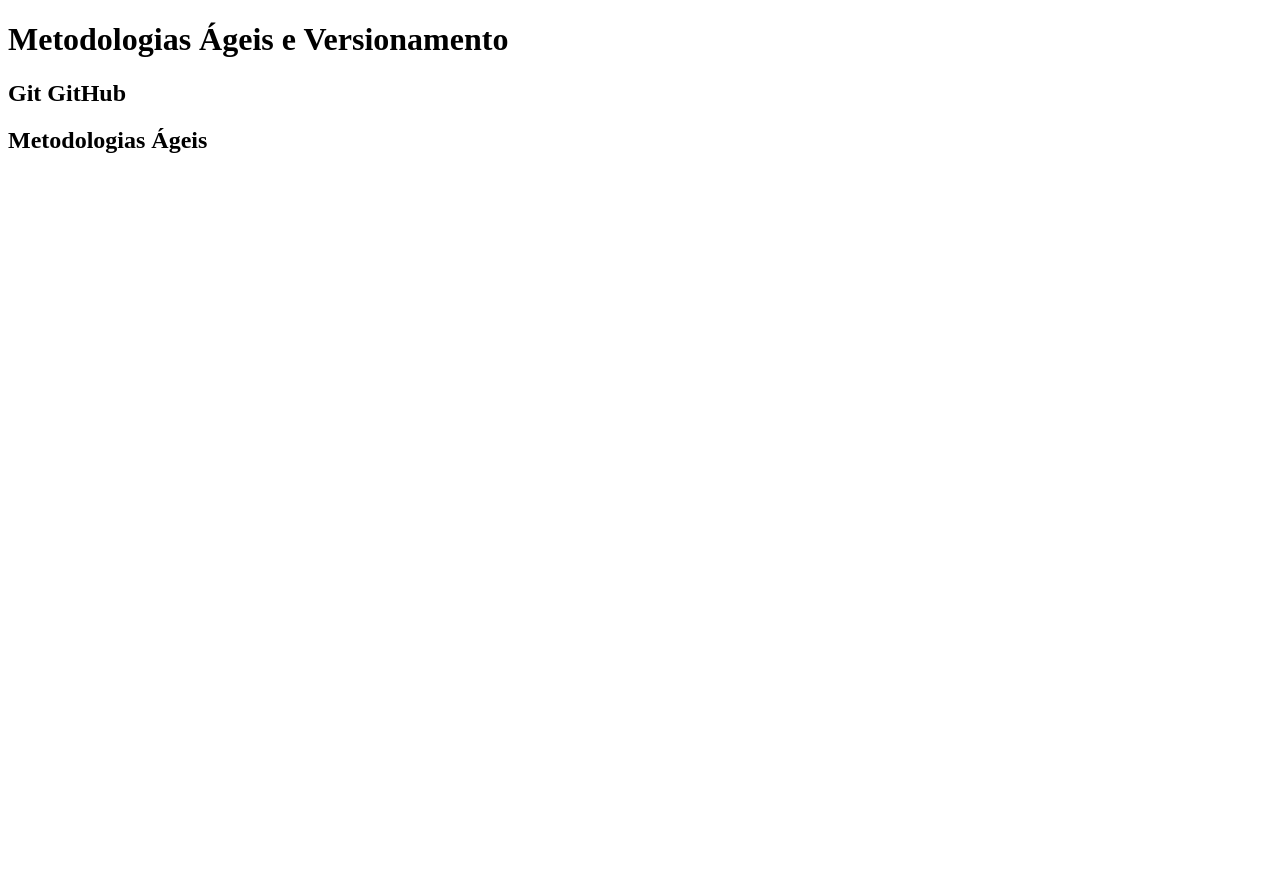
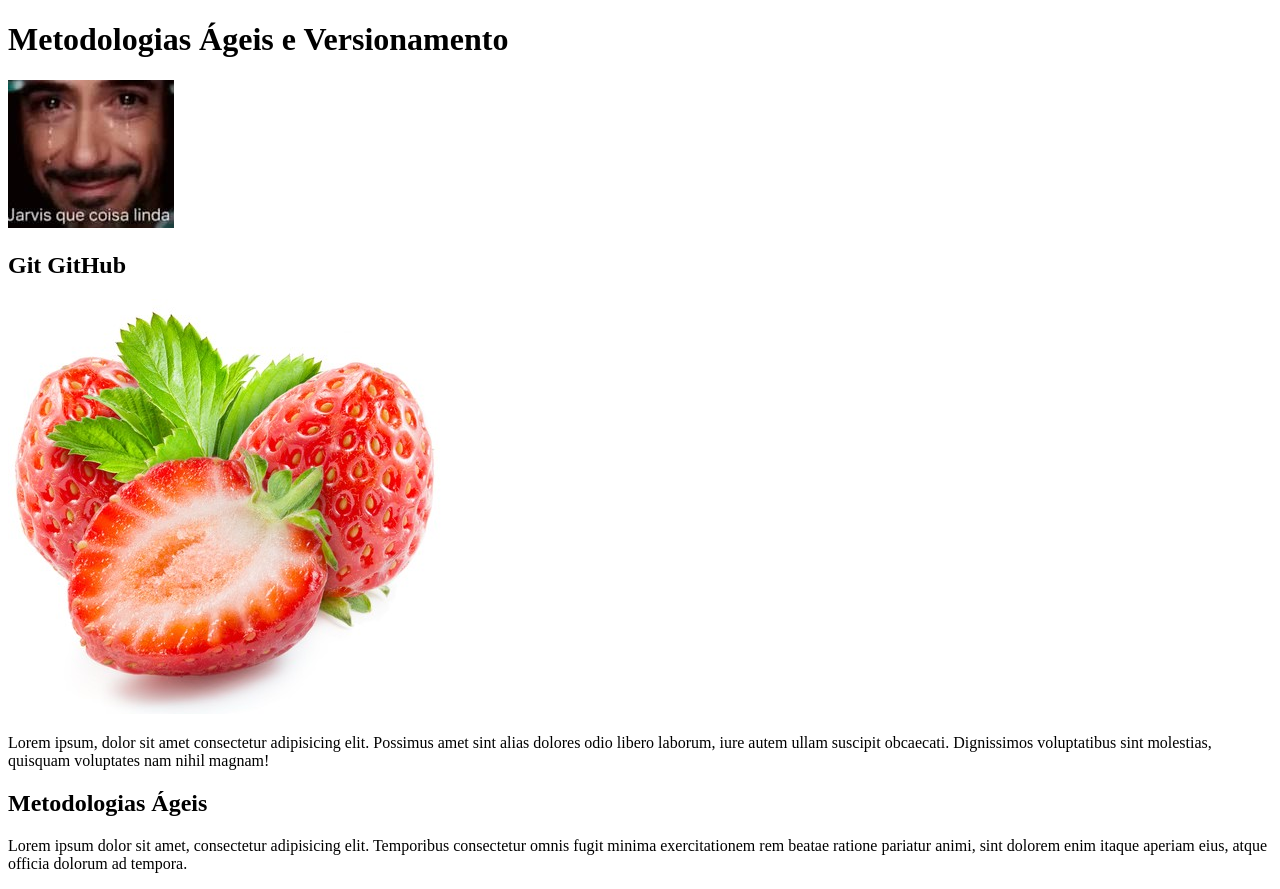
Before and after one commit to bruno-ganacleto/MeuSiteMA79, a plain HTML site: page MeuSiteBranch/index.html in a window 1280 px wide. Before the commit the page ends 800 px from the top, so only its background shows below. Drawn offline with Linux system fonts and the light colour scheme.

Commit message:
Create conteudo index.html

```diff
--- a/MeuSiteBranch/index.html
+++ b/MeuSiteBranch/index.html
@@ -9,19 +9,27 @@
     <main>
       <header>
         <h1>Metodologias Ágeis e Versionamento</h1>
+        <img src="/MeuSiteBranch/img/image1.png" alt="jarvis que coisa linda">
       </header>
 
       <article>
         <h2>Git GitHub</h2>
+        <img src="/MeuSiteBranch/img/image2.png" alt="morango">
         <p>
-
+          Lorem ipsum, dolor sit amet consectetur adipisicing elit. Possimus
+          amet sint alias dolores odio libero laborum, iure autem ullam suscipit
+          obcaecati. Dignissimos voluptatibus sint molestias, quisquam
+          voluptates nam nihil magnam!
         </p>
       </article>
 
       <article>
         <h2>Metodologias Ágeis</h2>
         <p>
-
+          Lorem ipsum dolor sit amet, consectetur adipisicing elit. Temporibus
+          consectetur omnis fugit minima exercitationem rem beatae ratione
+          pariatur animi, sint dolorem enim itaque aperiam eius, atque officia
+          dolorum ad tempora.
         </p>
       </article>
     </main>
```
Also changed, not shown: MeuSiteBranch/img/image1.png (added), MeuSiteBranch/img/image2.png (added).
